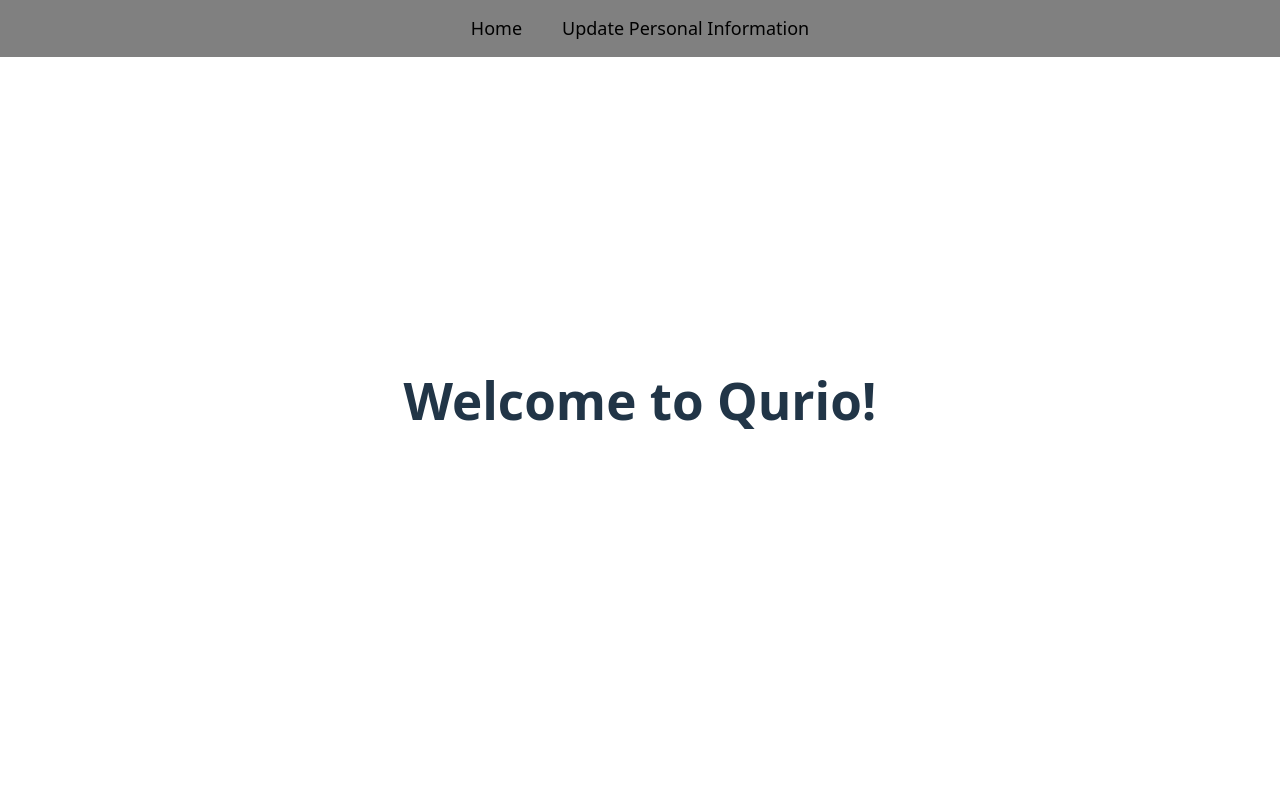
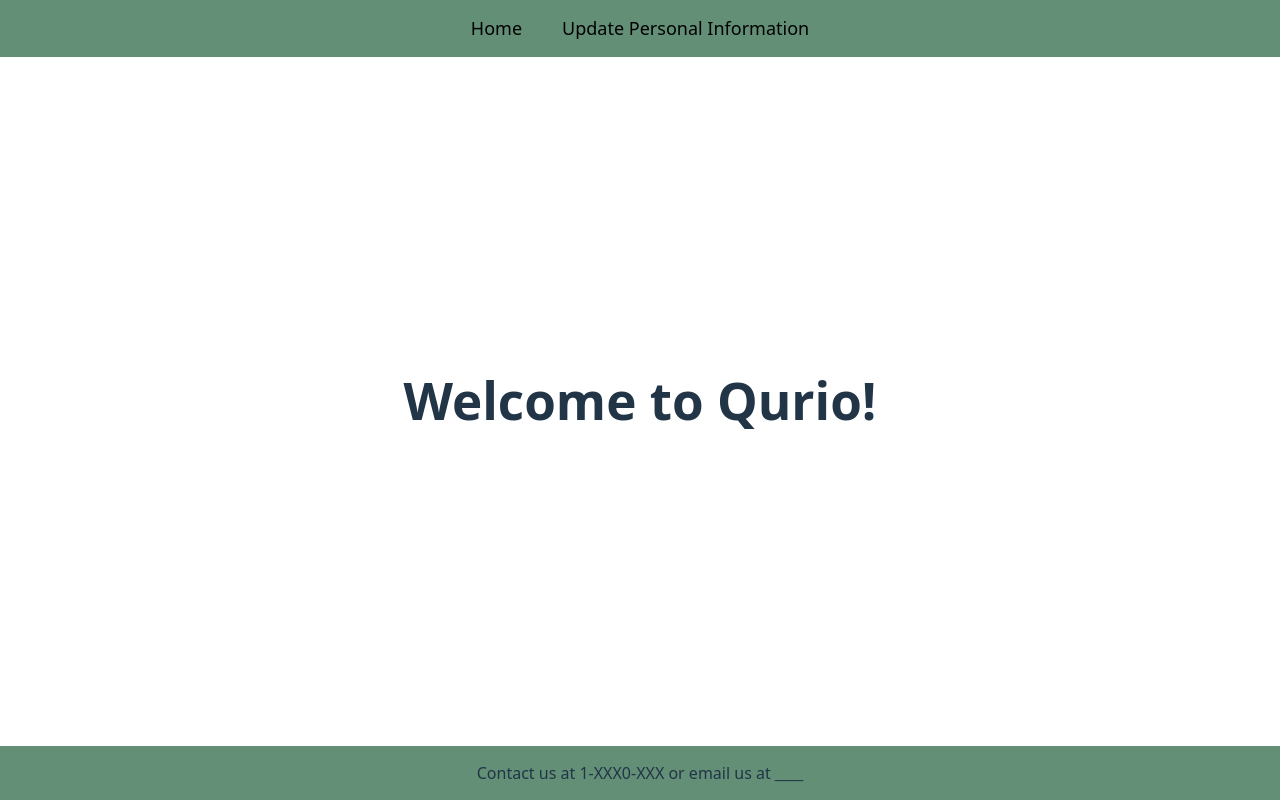
Before and after one commit to Indigenous1151/Qurio, a React app in the folder Frontend/: page /#/ in a window 1280 px wide. Built offline with nearby package versions, Linux system fonts and the light colour scheme; the HTML template or start-up script is replaced by a standard one.

Commit message:
Adding a footer

```diff
--- a/Frontend/src/App.tsx
+++ b/Frontend/src/App.tsx
@@ -17,12 +17,6 @@ function App() {
       </Routes>
     </Router>
 
-    // <>
-    // <div>
-    //   <h1>Welcome to Qurio!</h1>
-    // </div>
-
-    // </>
   )
 }
 
--- /dev/null
+++ b/Frontend/src/components/Footer.tsx
@@ -0,0 +1,15 @@
+
+import {Link} from 'react-router-dom';
+import '../details/footer.css';
+
+export const Footer = () => {
+  return (
+    <div className = 'footer'>
+      <div>
+        <div>
+            Contact us at 1-XXX0-XXX or email us at ____
+        </div>
+      </div>
+    </div>
+  );
+};
--- a/Frontend/src/details/Navbar.css
+++ b/Frontend/src/details/Navbar.css
@@ -3,7 +3,7 @@
     top: 0;
     left: 0;
     width: 100%;
-    background: gray;
+    background: #638F77;
     padding: 15px 0;
 }
 
--- /dev/null
+++ b/Frontend/src/details/footer.css
@@ -0,0 +1,8 @@
+.footer {
+    position: fixed;
+    bottom: 0;
+    left: 0;
+    width: 100%;
+    background: #638F77;
+    padding: 15px 0;
+}
--- a/Frontend/src/pages/Home.tsx
+++ b/Frontend/src/pages/Home.tsx
@@ -1,5 +1,6 @@
 import {Link} from 'react-router-dom';
 import { Navbar } from '../components/navbar';
+import { Footer } from '../components/footer';
 
 
 export function Home() {
@@ -7,6 +8,7 @@ export function Home() {
     <div>
       <Navbar />
       <h1 className="center-title">Welcome to Qurio!</h1>
+      <Footer></Footer>
     </div>
   );
 }
--- a/Frontend/src/pages/UpdatePersonalInformation.tsx
+++ b/Frontend/src/pages/UpdatePersonalInformation.tsx
@@ -1,13 +1,18 @@
 
+import { useState } from "react";
 import { Navbar } from '../components/navbar';
+import { Footer } from '../components/footer';
 
 
 export function UpdatePersonalInformation(){
+
     return(
     <div>
       <Navbar></Navbar>
         <h1>Update Personal Information!</h1>
         <p>This is the update personal information page.</p>
+
+        <Footer></Footer>
       </div>
     )
 }
```
